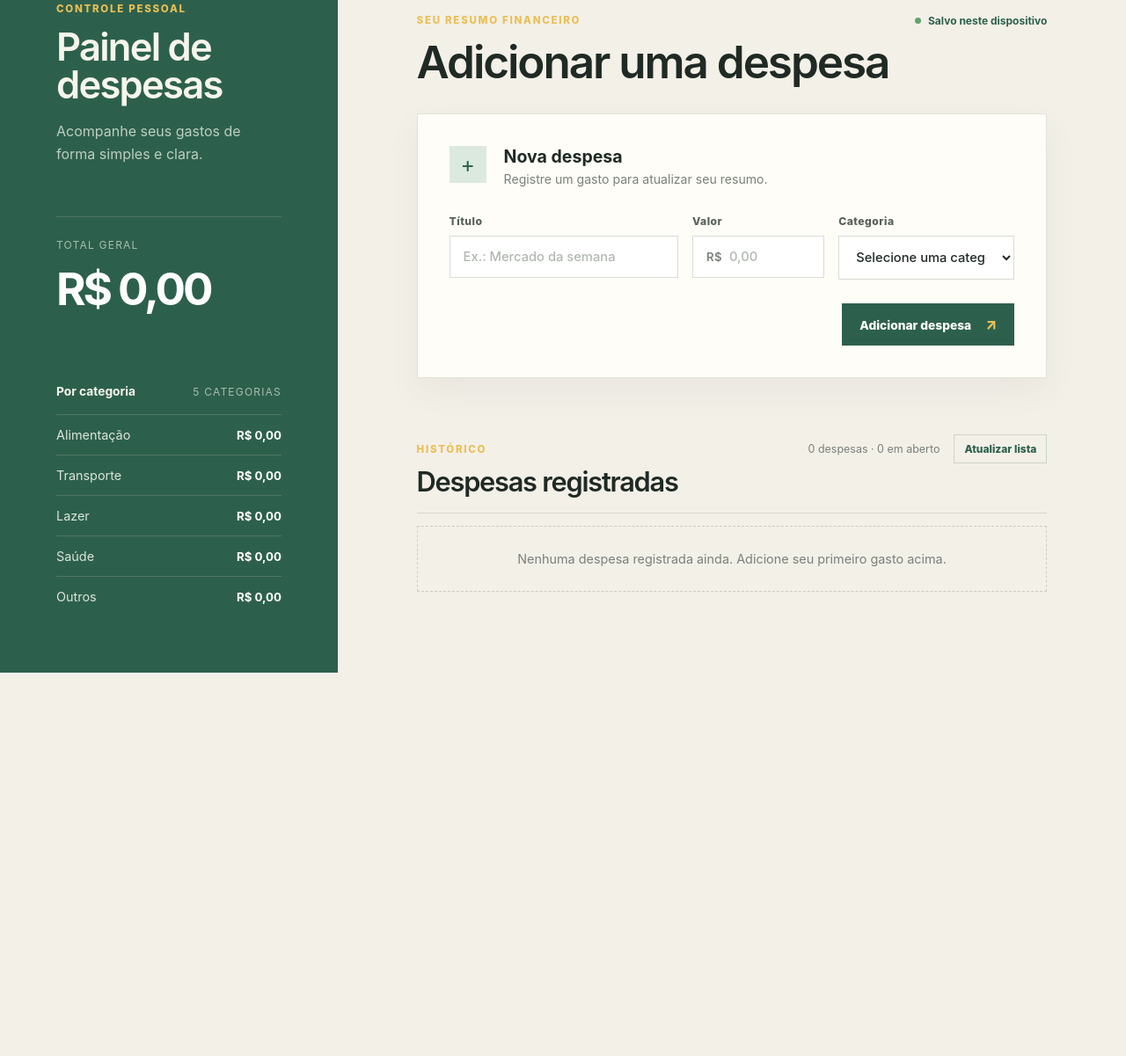
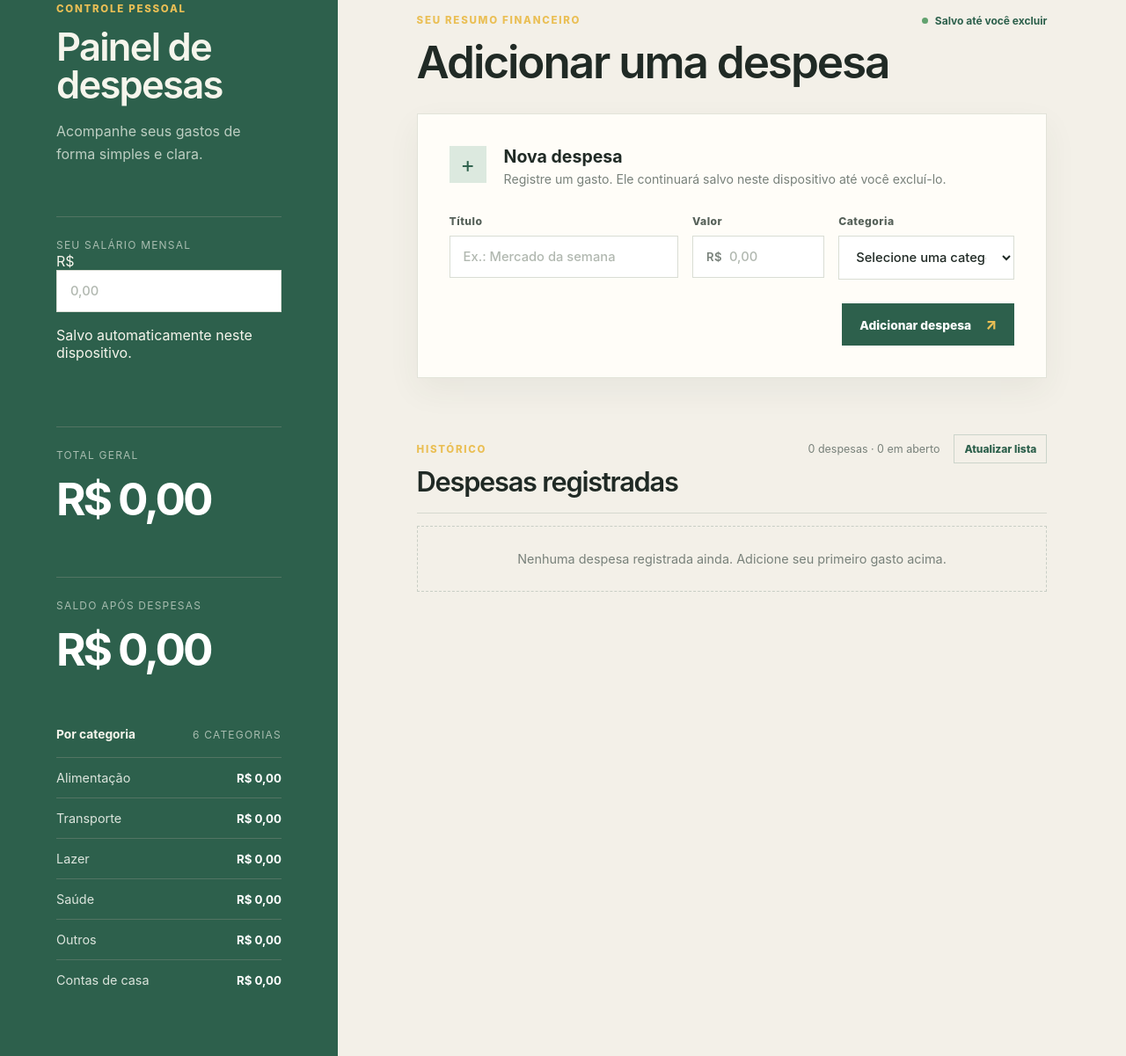
Before and after one commit to Finnzxx/painel-de-despesas, a website built with Vite: page index.html in a window 1280 px wide. Shown: the part 61-1262 px from the top of the page at 88% size. Before the commit the page ends 826 px from the top, so only its background shows below. Built offline with nearby package versions, Linux system fonts and the light colour scheme.

Commit message:
Improve expense value input

```diff
--- a/index.html
+++ b/index.html
@@ -18,15 +18,30 @@
                 <p class="sidebar-description">Acompanhe seus gastos de forma simples e clara.</p>
             </div>
 
+            <section class="total-card salary-card" aria-labelledby="salario-titulo">
+                <label for="salario" id="salario-titulo" class="section-label">Seu salário mensal</label>
+                <div class="salary-input-wrapper">
+                    <span>R$</span>
+                    <input id="salario" name="salario" type="number" min="0" step="0.01" placeholder="0,00"
+                        inputmode="decimal" />
+                </div>
+                <p class="salary-hint">Salvo automaticamente neste dispositivo.</p>
+            </section>
+
             <section class="total-card" aria-labelledby="total-titulo">
                 <span id="total-titulo" class="section-label">Total geral</span>
                 <strong id="total-geral">R$ 0,00</strong>
             </section>
 
+            <section class="total-card" aria-labelledby="saldo-titulo">
+                <span id="saldo-titulo" class="section-label">Saldo após despesas</span>
+                <strong id="saldo-disponivel">R$ 0,00</strong>
+            </section>
+
             <section class="category-summary" aria-labelledby="categorias-titulo">
                 <div class="section-heading">
                     <h2 id="categorias-titulo">Por categoria</h2>
-                    <span class="category-count">5 categorias</span>
+                    <span class="category-count">6 categorias</span>
                 </div>
                 <ul id="totais-por-categoria" class="category-list">
                     <li class="category-total" data-category="alimento">
@@ -44,6 +59,9 @@
                     <li class="category-total" data-category="outros">
                         <span>Outros</span><strong data-category-total="outros">R$ 0,00</strong>
                     </li>
+                    <li class="category-total" data-category="contas">
+                        <span>Contas de casa</span><strong data-category-total="contas">R$ 0,00</strong>
+                    </li>
                 </ul>
             </section>
         </aside>
@@ -54,7 +72,7 @@
                     <span class="eyebrow">Seu resumo financeiro</span>
                     <h2>Adicionar uma despesa</h2>
                 </div>
-                <span class="status-dot" aria-label="Dados armazenados neste dispositivo">Salvo neste dispositivo</span>
+                <span class="status-dot" aria-label="Dados armazenados neste dispositivo">Salvo até você excluir</span>
             </header>
 
             <section class="form-card" aria-labelledby="formulario-titulo">
@@ -62,7 +80,7 @@
                     <div class="card-icon" aria-hidden="true">+</div>
                     <div>
                         <h3 id="formulario-titulo">Nova despesa</h3>
-                        <p>Registre um gasto para atualizar seu resumo.</p>
+                        <p>Registre um gasto. Ele continuará salvo neste dispositivo até você excluí-lo.</p>
                     </div>
                 </div>
 
@@ -75,8 +93,9 @@
                         </label>
                         <label class="field">
                             <span>Valor</span>
-                            <div class="input-prefix"><span>R$</span><input id="valor" name="valor" type="number"
-                                    min="0.01" step="0.01" placeholder="0,00" required /></div>
+                            <div class="input-prefix"><span>R$</span><input id="valor" name="valor" type="text"
+                                    inputmode="decimal" pattern="[0-9]+([,.][0-9]{1,2})?" placeholder="0,00"
+                                    autocomplete="off" aria-describedby="mensagem-erro" required /></div>
                         </label>
                         <label class="field">
                             <span>Categoria</span>
@@ -87,6 +106,7 @@
                                 <option value="lazer">Lazer</option>
                                 <option value="saúde">Saúde</option>
                                 <option value="outros">Outros</option>
+                                <option value="contas">Contas de casa</option>
                             </select>
                         </label>
                     </div>
```
